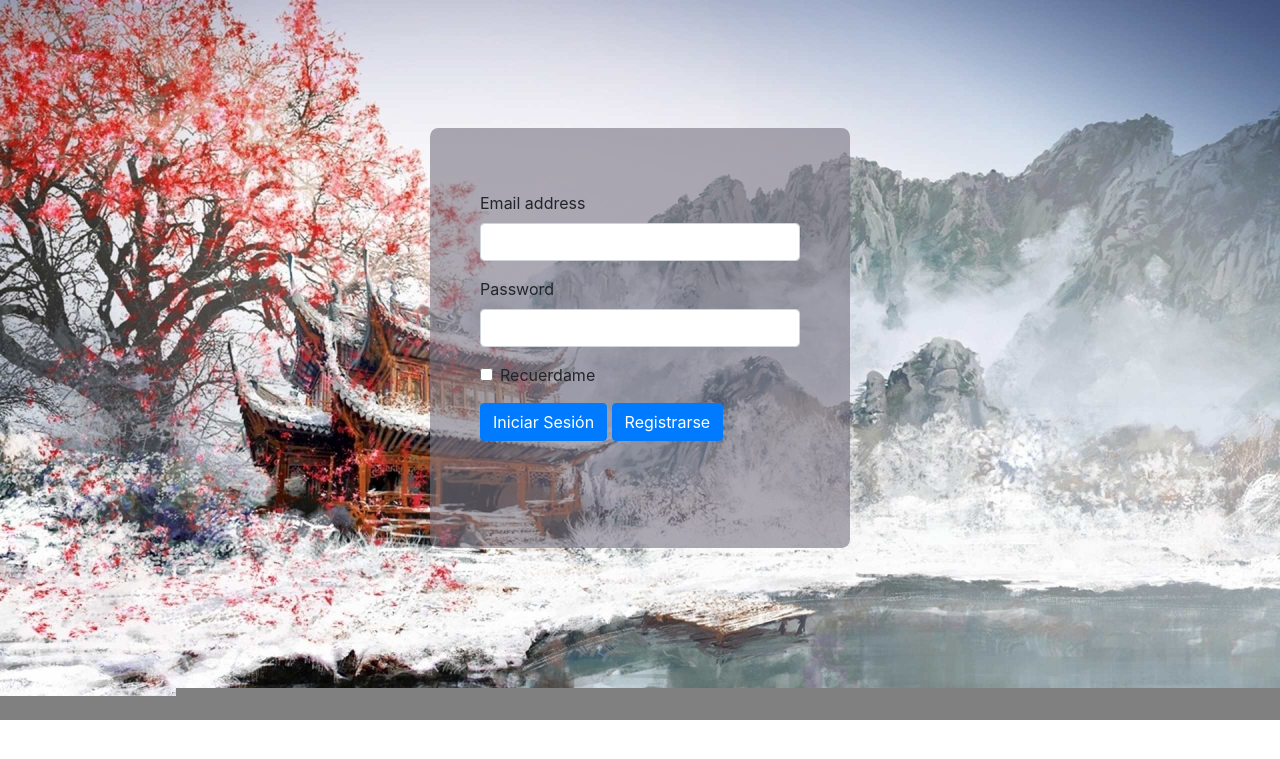
After one commit to Xsard/Pagina_De_Artes, a Python web app: template templates/login.html in a window 1280 px wide. The commit adds this page. Shown: the top 759 px of the page. Run offline with Jinja, Linux system fonts and the light colour scheme; the template is opened without the code that fills it, so the values that code supplies are empty; some libraries are stand-ins or nearby versions.

Commit message:
Versión 0.2.1
Se incluye un inicio de sesión

```diff
--- /dev/null
+++ b/css/login.css
@@ -0,0 +1,25 @@
+body{
+    background: url(../img/5327.jpg) no-repeat center top;
+    margin: 0;
+    padding: 0;
+    background-size: cover;
+    height: 10vh;
+}
+.box{
+    background: rgba(120, 115, 129, 0.603);
+    width: 420px;
+    height: 420px;
+    margin-left: auto;
+    margin-right: auto;
+    margin-top: 10%;
+    border-radius: 2%;
+}
+.box .login{
+    width: 320px;
+    height: 320px;
+    border-radius: 50%;
+    top: 15%;
+    margin-left: auto;
+    margin-right: auto;
+    position: relative;
+}
--- /dev/null
+++ b/scripts/login.js
@@ -0,0 +1,10 @@
+function login(evt) {
+    var email = document.getElementById("InputEmail").value;
+    var pass = document.getElementById("InputPassword").value;
+    if (email == "a@a" & pass=="a") {
+        location.href = "home.html"
+        evt.preventDefault();
+    } else {
+        alert("El correo y la contraseña no coinciden")
+    }
+}
--- a/templates/home.html
+++ b/templates/home.html
@@ -25,7 +25,7 @@
             </ul>
             <ul class="navbar-nav my-2 my-lg-0">
                 <li class="nav-item">
-                    <a class="nav-link" href="#">Iniciar Sesión</a>
+                    <a class="nav-link" href="login.html">Iniciar Sesión</a>
                 </li>
                 <li class="nav-item">
                     <a class="nav-link" href="#">Registrarse</a>
--- /dev/null
+++ b/templates/login.html
@@ -0,0 +1,35 @@
+<!DOCTYPE html>
+<html lang="en">
+
+<head>
+    <meta charset="UTF-8">
+    <meta name="viewport" content="width=device-width, initial-scale=1.0">
+    <title>Inicio de Sesión</title>
+    <link rel="stylesheet" href="../css/login.css">
+    <link rel="stylesheet" href="https://stackpath.bootstrapcdn.com/bootstrap/4.5.2/css/bootstrap.min.css"
+        integrity="sha384-JcKb8q3iqJ61gNV9KGb8thSsNjpSL0n8PARn9HuZOnIxN0hoP+VmmDGMN5t9UJ0Z" crossorigin="anonymous">
+    <script src="../scripts/login.js"></script>
+</head>
+
+<body>
+    <div class="box">
+        <form class="login" onsubmit="login(event);" method="POST">
+            <div class="form-group">
+                <label for="InputEmail">Email address</label>
+                <input type="email" class="form-control" id="InputEmail" aria-describedby="emailHelp">
+            </div>
+            <div class="form-group">
+                <label for="InputPassword">Password</label>
+                <input type="password" class="form-control" id="InputPassword">
+            </div>
+            <div class="form-group form-check">
+                <input type="checkbox" class="form-check-input" id="exampleCheck1">
+                <label class="form-check-label" for="exampleCheck1">Recuerdame</label>
+            </div>
+            <button type="submit" class="btn btn-primary">Iniciar Sesión</button>
+            <a type="button" class="btn btn-primary" href="signin.html">Registrarse</a>
+        </form>
+    </div>
+</body>
+
+</html>
```
Also changed, not shown: templates/signin.html (added, +12 -0 lines), img/5327.jpg (added).
